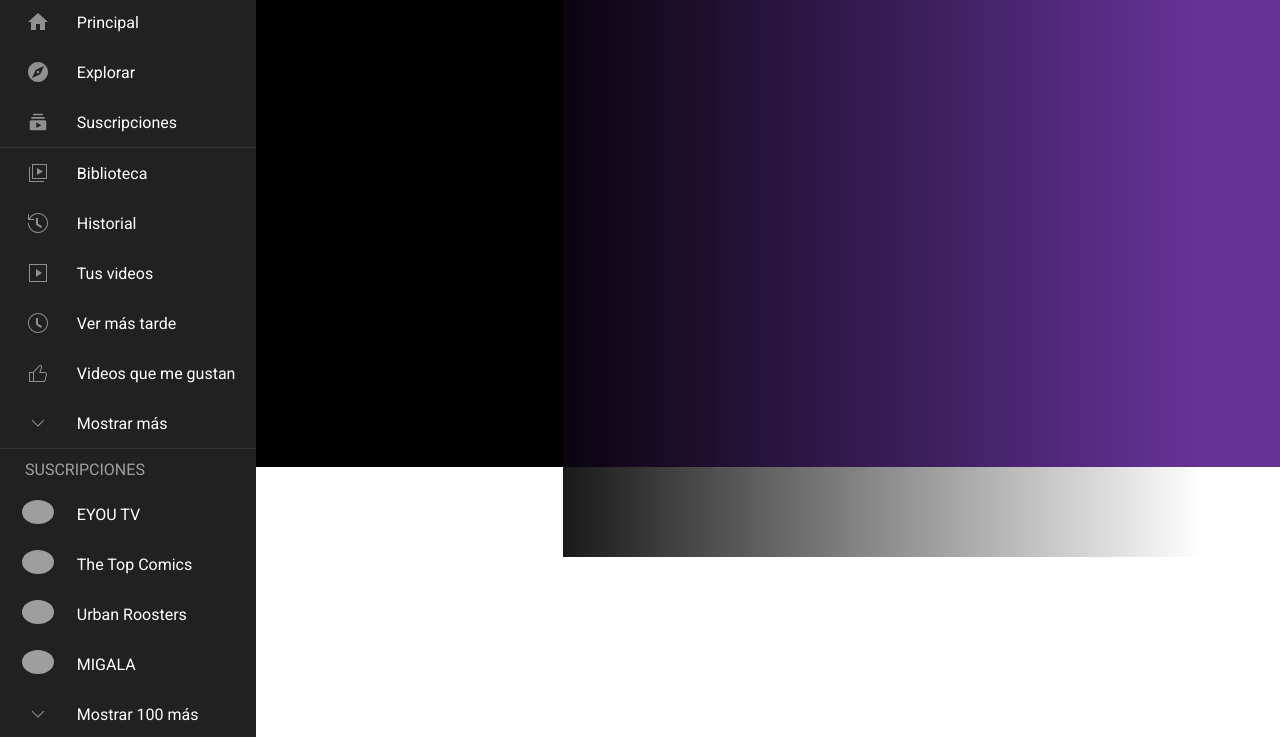
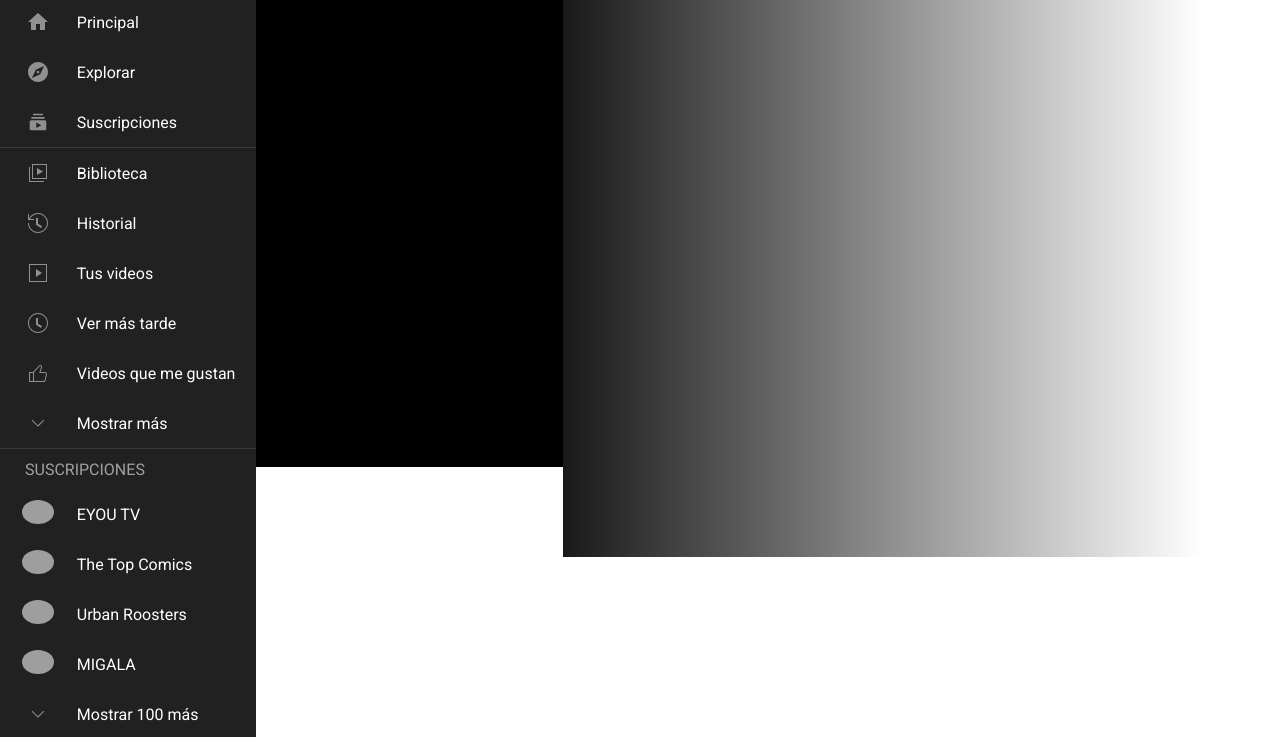
Before and after one commit to Hersain23/Youtube, a plain HTML site: page index.html in a window 1280 px wide. Shown: the part 53-790 px from the top of the page. Drawn offline with Linux system fonts and the light colour scheme; grey boxes are pictures that could not be loaded.

Commit message:
segunda parte 2.1

```diff
--- a/Styles/stylesMusic.css
+++ b/Styles/stylesMusic.css
@@ -3,7 +3,6 @@
     display:inline-flex;
     width:80%;
     height:470px;
-    background: rebeccapurple;
 }
 .container-slider{
     display: inline-flex;
```
